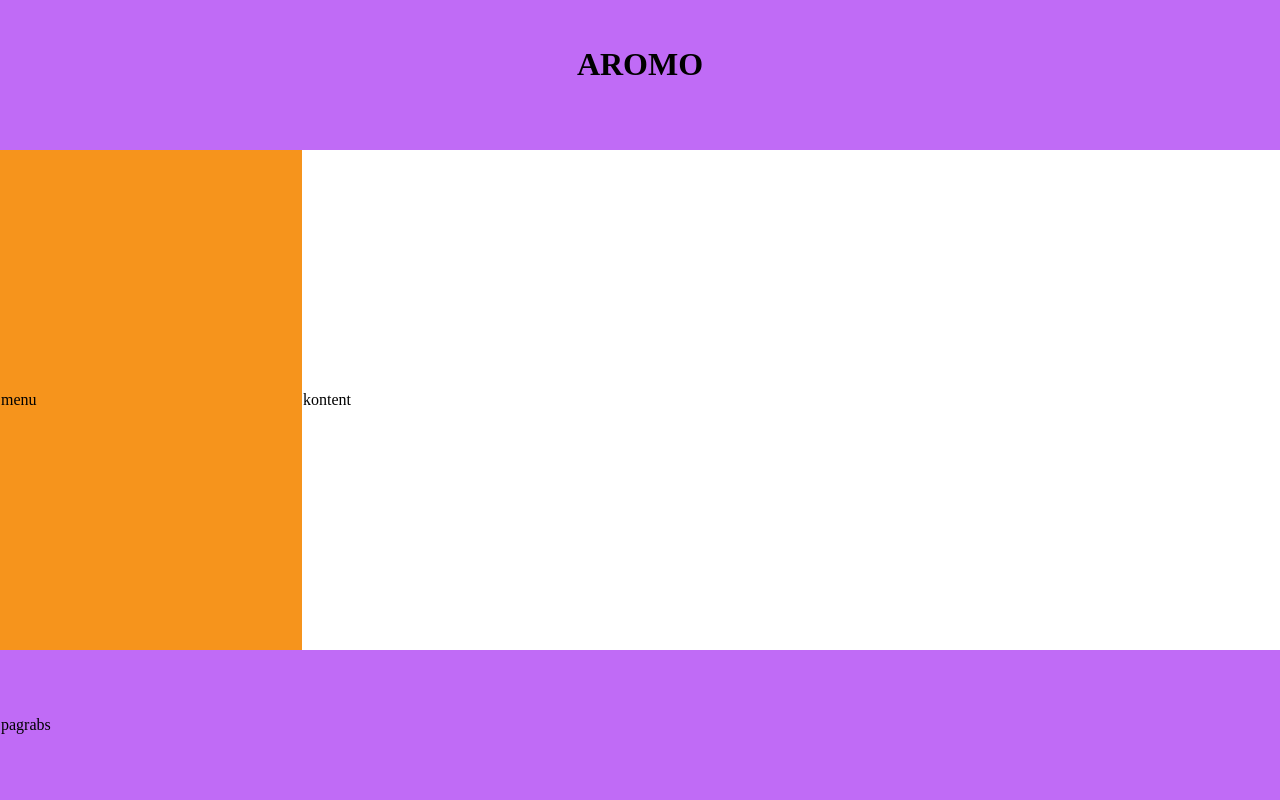
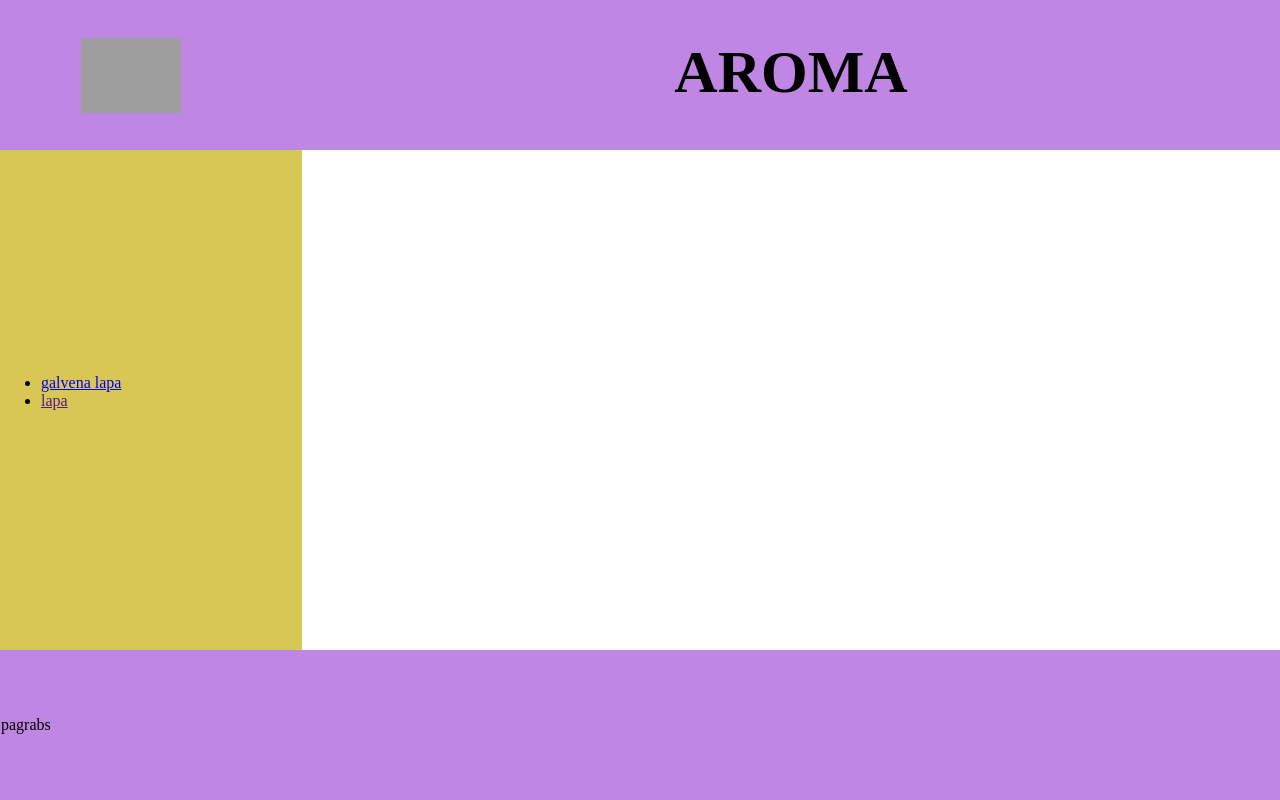
Before and after one commit to vvveipa2/svar-gi, a plain HTML site: page index.html in a window 1280 px wide. Drawn offline with Linux system fonts and the light colour scheme; grey boxes are pictures that could not be loaded.

Commit message:
Add files via upload

```diff
--- a/index.html
+++ b/index.html
@@ -11,31 +11,53 @@
             }
             .A{
                 height: 150px;
-                background: rgb(192, 107, 246);
+                background: rgb(191, 134, 227);
             }
             .B{
                 width: 300px;
-                background:rgb(246, 148, 28);
+                background:rgb(216, 199, 84);
             }
             .C{
                 height: 150px;
-                background: rgb(192, 107, 246);
+                background: rgb(191, 134, 227);
             }
             h1{
                 text-align: center;
+                color: black;
+                font-size: 60px;
+                margin-top: 35px;
+            }
+            .D{
+                width: 100px;
+                margin-left: 80px;
             }
         </style>
     </head>
     <body>
         <table>
             <tr class="A">
+                <td>
+                    <img class="D" src="https://encrypted-tbn0.gstatic.com/images?q=tbn:ANd9GcQjfMCi4sEtta1_ZMW9xRGORGcHP8wOXwpA2vhhnxPkcQ&s">
+                </td>
                 <td colspan="2">
-                    <h1>AROMO</h1>
+                    <h1>AROMA</h1>
                 </td>
             </tr>
             <tr>
-                <td class="B">menu</td>
-                <td>kontent</td>
+                <td class="B">
+                    <ul>
+                        <li>
+                            <a href="index.html">galvena lapa</a>
+                        </li>
+                        <li>
+                            <a href="">lapa</a>
+
+                        </li>
+                    </ul>
+                </td>
+                <td>
+
+                </td>
             </tr>
             <tr class="C">
                 <td colspan="2">pagrabs</td>
```
